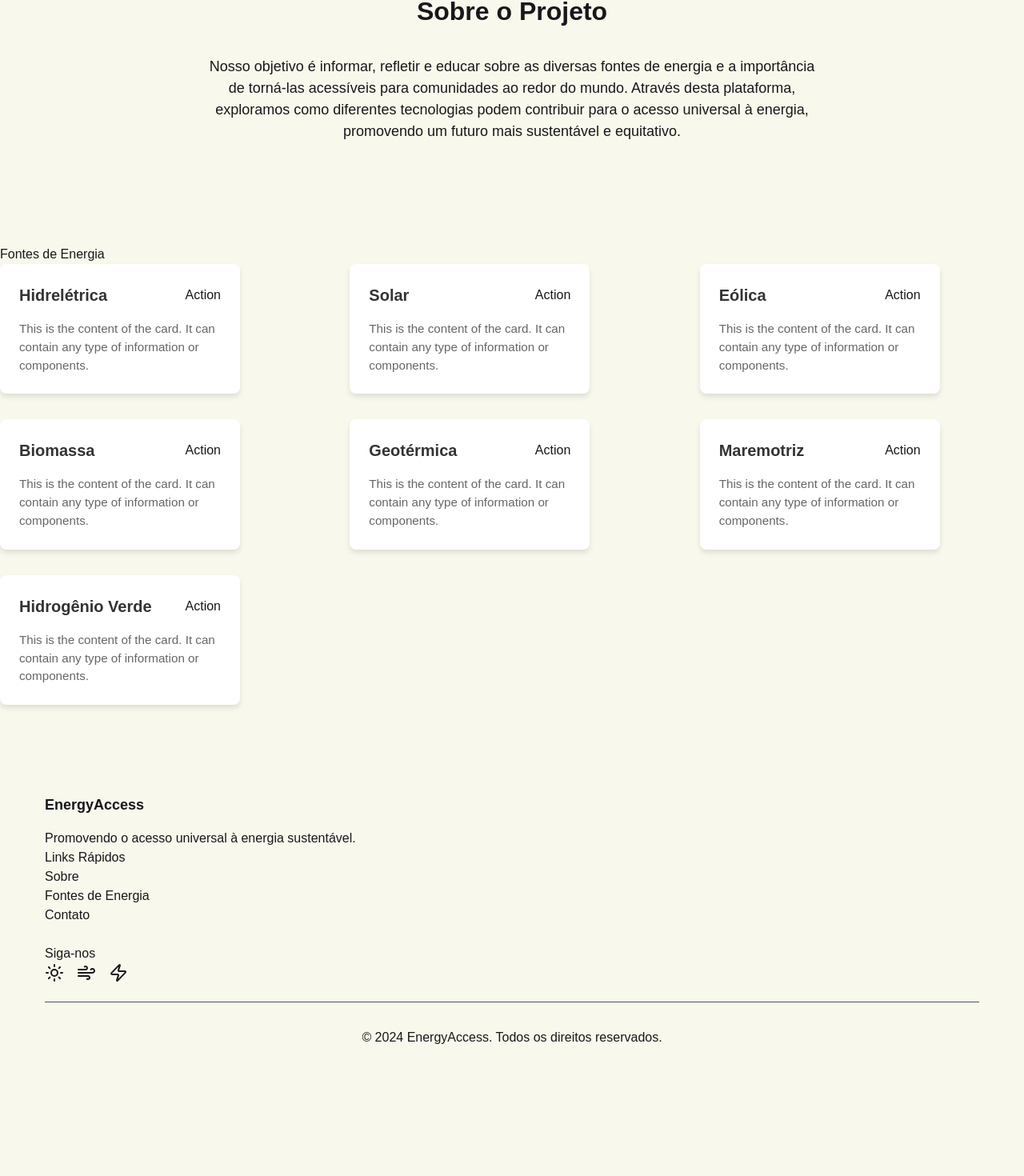
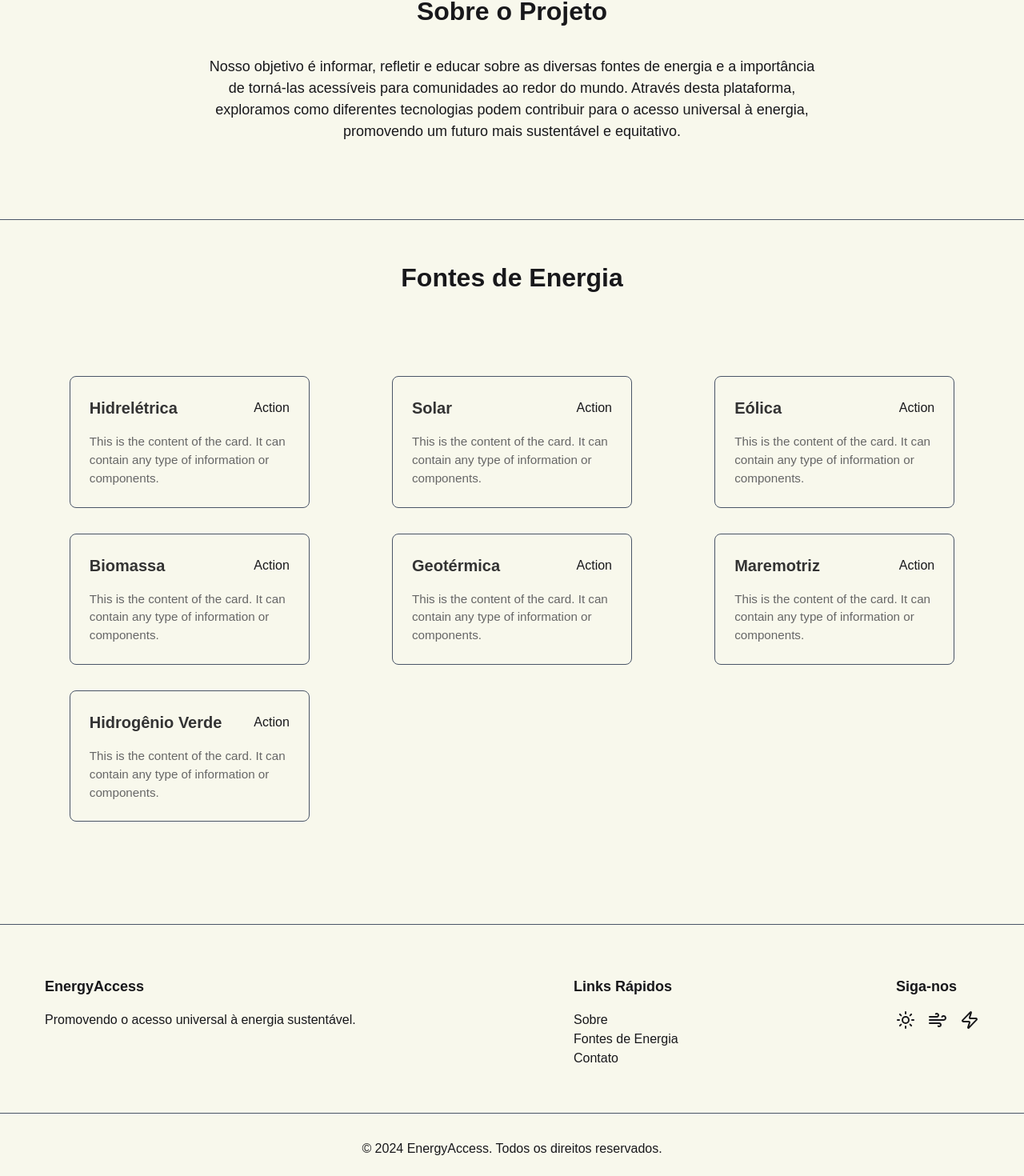
Before and after one commit to gh-johnny/gs-2-js, a React (Vite) app: page / in a window 1280 px wide. Shown: the part 533-2003 px from the top of the page at 80% size. Before the commit the page ends 1890 px from the top, so only its background shows below. Built offline with nearby package versions, Linux system fonts and the light colour scheme; a web font is replaced by a local one.

Commit message:
style: home touch ups

```diff
--- a/src/components/cards/EnergyCard.tsx
+++ b/src/components/cards/EnergyCard.tsx
@@ -2,17 +2,14 @@ import styled from 'styled-components';
 import { TEnergy } from '../../types/energy-type';
 
 const Card = styled.div`
-  background-color: #fff;
+  background-color: var(--bg-primary);
   border-radius: 8px;
-  box-shadow: 0 4px 6px rgba(0, 0, 0, 0.1);
+  border: 1px solid var(--bg-accent);
+  margin: 0 auto;
+
   padding: 1.5rem;
   width: 300px;
   transition: all 0.3s ease;
-
-  &:hover {
-    box-shadow: 0 8px 12px rgba(0, 0, 0, 0.15);
-    transform: translateY(-4px);
-  }
 `;
 
 const CardHeader = styled.div`
--- a/src/pages/home/index.tsx
+++ b/src/pages/home/index.tsx
@@ -44,17 +44,14 @@ const NavLink = styled(Link)`
   transition: all 100ms ease;
 
   &:hover {
-      border-bottom: 2px solid var(--fg-primary);
+      border-bottom: 2px solid var(--bg-accent);
   }
-`;
-
-const Main = styled.main`
 `;
 
 const HeroSection = styled.section`
   color: white;
   padding: 5rem 0;
-  border-block: 1px solid var(--fg-primary);
+  border-block: 1px solid var(--bg-accent);
   width: 100dvw;
   position: relative;
   isolation: isolate;
@@ -119,7 +116,7 @@ const HeroContent = styled.div`
   position: relative;
 
   button {
-      border: 1px solid var(--fg-primary);
+      border: 1px solid var(--bg-accent);
       padding: .75rem 1.5rem;
       border-radius: 12px;
       background: #fff;
@@ -133,7 +130,7 @@ const HeroContent = styled.div`
 `;
 
 const HeroTitle = styled.h1`
-  text-shadow: -1px -1px 0 var(--fg-primary), 1px -1px 0 var(--fg-primary), -1px  1px 0 var(--fg-primary), 1px  1px 0 var(--fg-primary);
+  text-shadow: -1px -1px 0 var(--bg-accent), 1px -1px 0 var(--bg-accent), -1px  1px 0 var(--bg-accent), 1px  1px 0 var(--bg-accent);
   font-size: 2.5rem;
   font-weight: bold;
   margin-bottom: 1.5rem;
@@ -145,95 +142,9 @@ const HeroTitle = styled.h1`
 `;
 
 const HeroDescription = styled.p`
-  text-shadow: -1px -1px 0 var(--fg-primary), 1px -1px 0 var(--fg-primary), -1px  1px 0 var(--fg-primary), 1px  1px 0 var(--fg-primary);
+  text-shadow: -1px -1px 0 var(--bg-accent), 1px -1px 0 var(--bg-accent), -1px  1px 0 var(--bg-accent), 1px  1px 0 var(--bg-accent);
   font-size: 1.25rem;
   margin-bottom: 2rem;
-`;
-
-const AboutSection = styled.section`
-  padding: 4rem 0;
-  text-align: center;
-`;
-
-const AboutTitle = styled.h2`
-  font-size: 2rem;
-  font-weight: bold;
-  margin-bottom: 2rem;
-`;
-
-const AboutText = styled.p`
-  max-width: 768px;
-  margin: 0 auto;
-  font-size: 1.125rem;
-`;
-
-const SourcesSection = styled.section`
-  padding: 4rem 0;
-`;
-
-const SourcesGrid = styled.div`
-  display: grid;
-  grid-template-columns: 1fr;
-  gap: 2rem;
-
-  @media (min-width: 768px) {
-    grid-template-columns: repeat(2, 1fr);
-  }
-
-  @media (min-width: 1024px) {
-    grid-template-columns: repeat(3, 1fr);
-  }
-`;
-
-const StyledCard = styled.div`
-  overflow: hidden;
-  transition: box-shadow 0.3s ease;
-
-`;
-
-const Footer = styled.footer`
-  padding: 2rem 0;
-`;
-
-const FooterContainer = styled.div`
-  max-width: 1200px;
-  margin: 0 auto;
-  padding: 1rem;
-`;
-
-const FooterSection = styled.div`
-  margin-bottom: 1.5rem;
-`;
-
-const FooterTitle = styled.h4`
-  font-size: 1.125rem;
-  font-weight: 600;
-  margin-bottom: 1rem;
-`;
-
-const FooterText = styled.p`
-
-`;
-
-const FooterLinks = styled.ul`
-  list-style: none;
-  padding: 0;
-  margin: 0;
-`;
-
-const FooterLink = styled(Link)`
-
-`;
-
-const FooterIcons = styled.div`
-  display: flex;
-  gap: 1rem;
-`;
-
-const Copyright = styled.div`
-  border-top: 1px solid #4a5568;
-  padding-top: 2rem;
-  text-align: center;
 `;
 
 const HeroIcon = styled.div`
@@ -270,6 +181,100 @@ const HeroIcon = styled.div`
     }
 `
 
+const AboutSection = styled.section`
+  padding: 4rem 0;
+  text-align: center;
+`;
+
+const AboutTitle = styled.h2`
+  font-size: 2rem;
+  font-weight: bold;
+  margin-bottom: 2rem;
+`;
+
+const AboutText = styled.p`
+  max-width: 768px;
+  margin: 0 auto;
+  font-size: 1.125rem;
+`;
+
+const SourcesSection = styled.section`
+  padding-top: 2rem;
+`;
+
+const SourcesTitle = styled.h2`
+  font-size: 2rem;
+  font-weight: bold;
+  text-align: center;
+  width: 100%;
+  padding-block: 3rem;
+  border-top: 1px solid var(--bg-accent);
+`
+
+const SourcesGrid = styled.div`
+  display: grid;
+  grid-template-columns: 1fr;
+  gap: 2rem;
+  border-bottom: 1px solid var(--bg-accent);
+  margin: 0 auto;
+  padding: 4vw;
+  padding-bottom: 8rem;
+
+  @media (min-width: 768px) {
+    grid-template-columns: repeat(2, 1fr);
+  }
+
+  @media (min-width: 1024px) {
+    grid-template-columns: repeat(3, 1fr);
+  }
+`;
+
+const Footer = styled.footer`
+  padding: 2rem 0;
+`;
+
+const FooterContainer = styled.div`
+  max-width: 1200px;
+  margin: 0 auto;
+  padding: 1rem;
+`;
+
+const FooterSection = styled.div`
+  margin-bottom: 1.5rem;
+  display: flex;
+  justify-content: space-between;
+  padding-block: 1rem;
+`;
+
+const FooterTitle = styled.h4`
+  font-size: 1.125rem;
+  font-weight: 600;
+  margin-bottom: 1rem;
+`;
+
+const FooterText = styled.p`
+`;
+
+const FooterLinks = styled.ul`
+  list-style: none;
+  padding: 0;
+  margin: 0;
+`;
+
+const FooterLink = styled(Link)`
+`;
+
+const FooterIcons = styled.div`
+  display: flex;
+  gap: 1rem;
+`;
+
+const Copyright = styled.div`
+  border-top: 1px solid #4a5568;
+  padding-top: 2rem;
+  text-align: center;
+`;
+
 export default function Home() {
 
     const [energySources, setEnergySources] = useState<TEnergy[] | undefined>([])
@@ -298,7 +303,7 @@ export default function Home() {
                 </NavContainer>
             </Header>
 
-            <Main>
+            <main>
                 <HeroSection>
                     <HeroContent>
                         <HeroTitle>Acesso Universal à Energia</HeroTitle>
@@ -333,7 +338,7 @@ export default function Home() {
 
                 <SourcesSection id="sources">
                     <div>
-                        <h2>Fontes de Energia</h2>
+                        <SourcesTitle>Fontes de Energia</SourcesTitle>
                         <SourcesGrid>
                             {energySources?.map((source) => (
                                 <>
@@ -343,36 +348,36 @@ export default function Home() {
                         </SourcesGrid>
                     </div>
                 </SourcesSection>
-            </Main>
+            </main>
 
             <Footer>
                 <FooterContainer>
                     <FooterSection>
-                        <div>
+                        <section>
                             <FooterTitle>EnergyAccess</FooterTitle>
                             <FooterText>Promovendo o acesso universal à energia sustentável.</FooterText>
-                        </div>
-                        <FooterSection>
-                            <h4>Links Rápidos</h4>
+                        </section>
+                        <section>
+                            <FooterTitle>Links Rápidos</FooterTitle>
                             <FooterLinks>
                                 <li><FooterLink to="#about">Sobre</FooterLink></li>
                                 <li><FooterLink to="#sources">Fontes de Energia</FooterLink></li>
                                 <li><FooterLink to="#contact">Contato</FooterLink></li>
                             </FooterLinks>
-                        </FooterSection>
-                        <div>
-                            <h4>Siga-nos</h4>
+                        </section>
+                        <section>
+                            <FooterTitle>Siga-nos</FooterTitle>
                             <FooterIcons>
                                 <a href="#"><Sun /></a>
                                 <a href="#"><Wind /></a>
                                 <a href="#"><Zap /></a>
                             </FooterIcons>
-                        </div>
+                        </section>
                     </FooterSection>
-                    <Copyright>
-                        <p>&copy; {new Date().getFullYear()} EnergyAccess. Todos os direitos reservados.</p>
-                    </Copyright>
                 </FooterContainer>
+                <Copyright>
+                    <p>&copy; {new Date().getFullYear()} EnergyAccess. Todos os direitos reservados.</p>
+                </Copyright>
             </Footer>
         </Container>
     )
--- a/src/styles/GlobalStyles.ts
+++ b/src/styles/GlobalStyles.ts
@@ -4,7 +4,7 @@ const GlobalStyles = createGlobalStyle`
 :root {
     --bg-primary: #f8f8ec;
     --bg-secondary: #fff;
-    --bg-accent: #a1a1aa;
+    --bg-accent: #4a5568;
 
     --fg-primary: #18181b;
     --fg-secondary: gainsboro;
```
